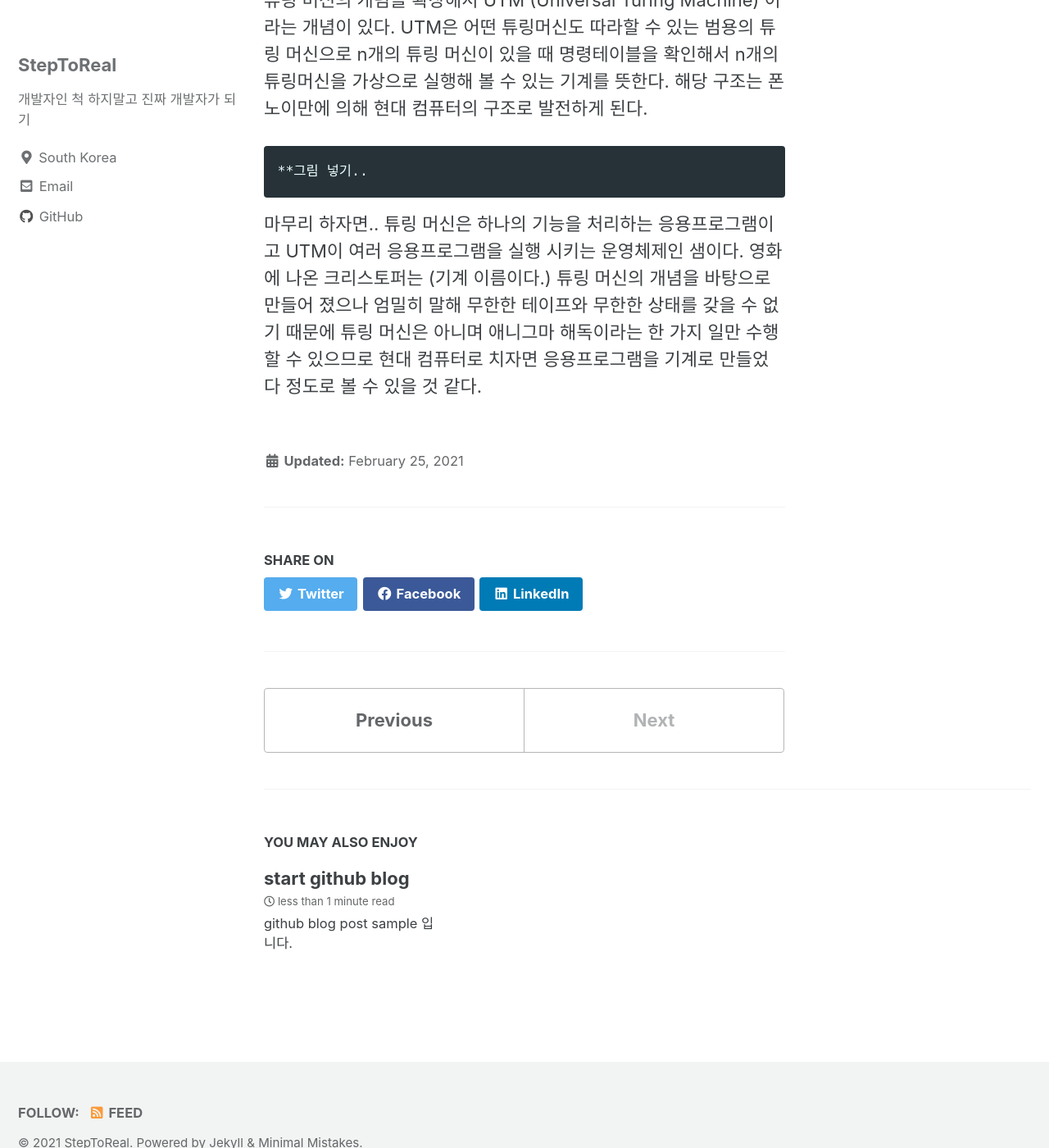
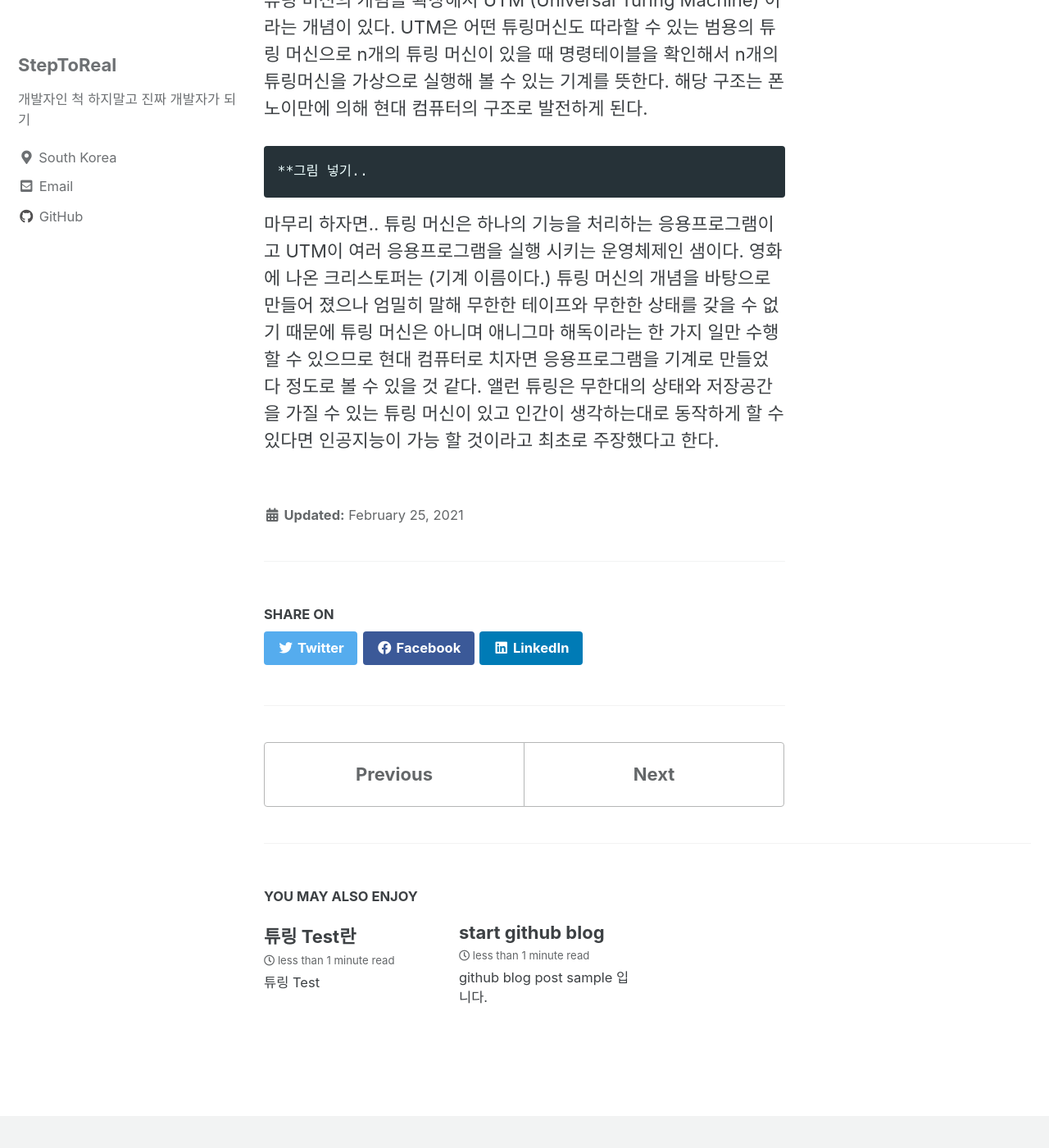
Before and after one commit to StepToReal/StepToReal.github.io, a Jekyll site: the page built from _posts/2021-02-25-turing-machine-and-test.md, in a window 1280 px wide and 1400 px high, scrolled down 1743 px. Shown: the whole window at 82% size. Built offline with Jekyll 4.4.1, drawn with Linux system fonts in a browser that asks for light colours; cached includes are drawn as plain includes; some of the changed text lies outside the part shown.

Commit message:
post upload

```diff
--- a/_posts/2021-02-25-turing-machine-and-test.md
+++ b/_posts/2021-02-25-turing-machine-and-test.md
@@ -28,4 +28,4 @@ toc: true
 
     **그림 넣기..
 
-마무리 하자면.. 튜링 머신은 하나의 기능을 처리하는 응용프로그램이고 UTM이 여러 응용프로그램을 실행 시키는 운영체제인 샘이다. 영화에 나온 크리스토퍼는 (기계 이름이다.) 튜링 머신의 개념을 바탕으로 만들어 졌으나 엄밀히 말해 무한한 테이프와 무한한 상태를 갖을 수 없기 때문에 튜링 머신은 아니며 애니그마 해독이라는 한 가지 일만 수행 할 수 있으므로 현대 컴퓨터로 치자면 응용프로그램을 기계로 만들었다 정도로 볼 수 있을 것 같다.
+마무리 하자면.. 튜링 머신은 하나의 기능을 처리하는 응용프로그램이고 UTM이 여러 응용프로그램을 실행 시키는 운영체제인 샘이다. 영화에 나온 크리스토퍼는 (기계 이름이다.) 튜링 머신의 개념을 바탕으로 만들어 졌으나 엄밀히 말해 무한한 테이프와 무한한 상태를 갖을 수 없기 때문에 튜링 머신은 아니며 애니그마 해독이라는 한 가지 일만 수행 할 수 있으므로 현대 컴퓨터로 치자면 응용프로그램을 기계로 만들었다 정도로 볼 수 있을 것 같다. 앨런 튜링은 무한대의 상태와 저장공간을 가질 수 있는 튜링 머신이 있고 인간이 생각하는대로 동작하게 할 수 있다면 인공지능이 가능 할 것이라고 최초로 주장했다고 한다.
```
Also changed, not shown: _posts/2021-02-26-turing-test.md (added, +13 -0 lines).
